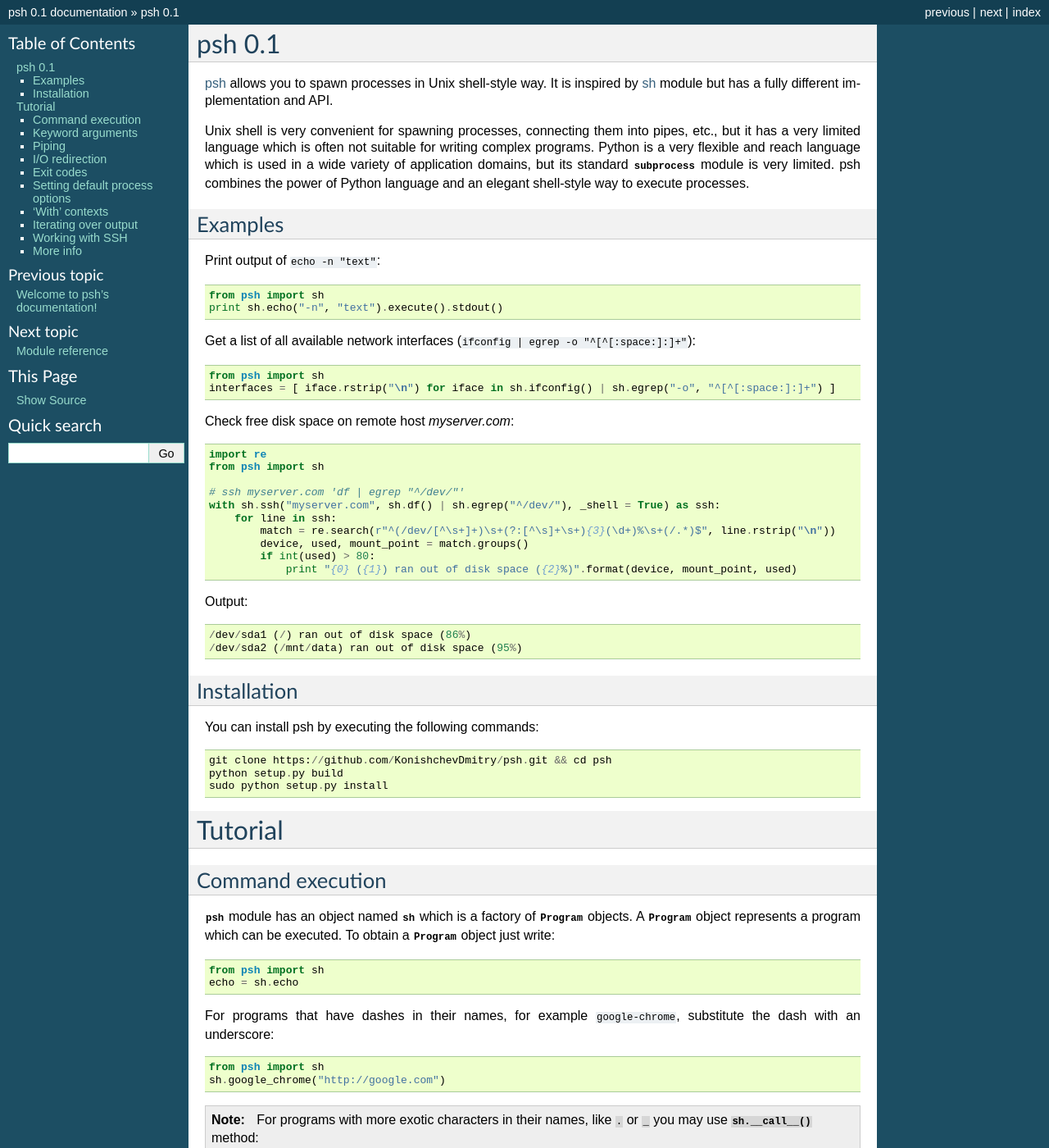
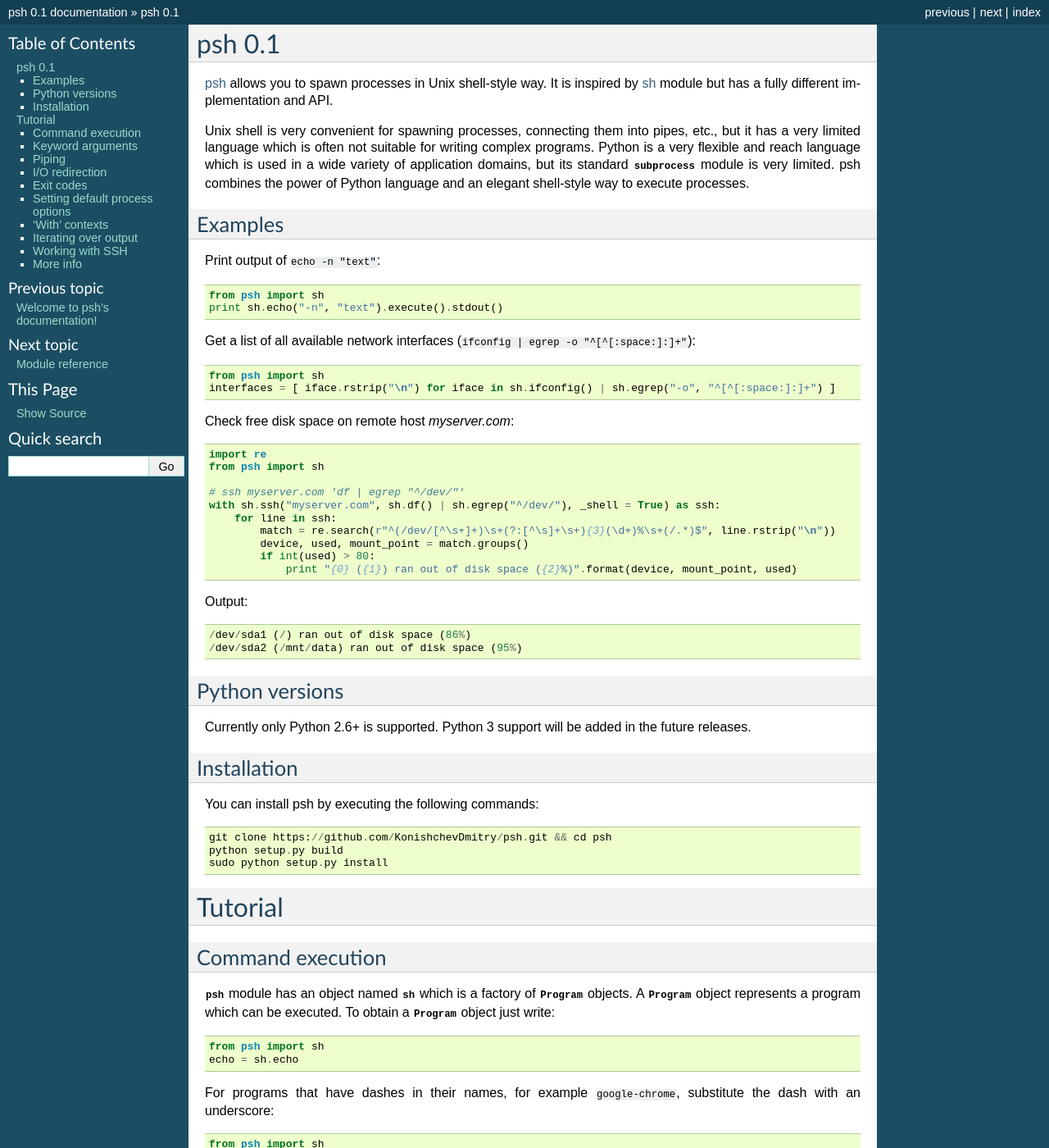
Before and after one commit to KonishchevDmitry/psh, a Sphinx documentation site: the page built from doc/intro.rst, in a window 1280 px wide and 1400 px high. Shown: the whole window at 82% size. Built offline with Sphinx 7.4.7, drawn with Linux system fonts in a browser that asks for light colours.

Commit message:
Added Python version info to the documentation

```diff
--- a/doc/intro.rst
+++ b/doc/intro.rst
@@ -50,6 +50,13 @@
     /dev/sda2 (/mnt/data) ran out of disk space (95%)
 
 
+Python versions
+---------------
+
+Currently only Python 2.6+ is supported. Python 3 support will be added in the
+future releases.
+
+
 Installation
 ------------
 
@@ -58,7 +65,6 @@
     git clone https://github.com/KonishchevDmitry/psh.git && cd psh
     python setup.py build
     sudo python setup.py install
-
 
 
 
```
